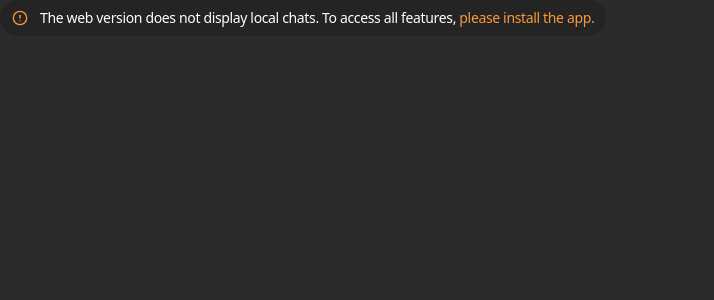
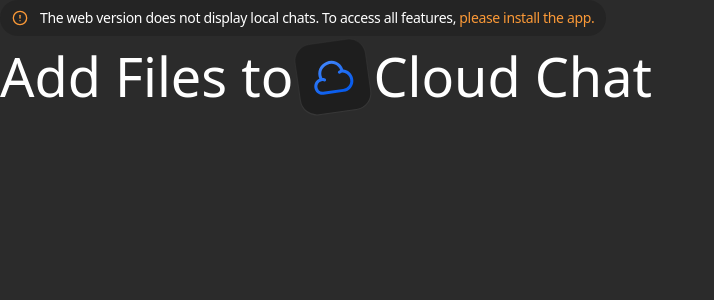
Before and after one commit to sakib-333/dashboard, a React (Vite) app: page / in a window 1280 px wide. Shown: the top 300 px of the page, without its empty margins (0-714 px from the left). Built offline with nearby package versions, Linux system fonts and the light colour scheme.

Commit message:
Add heading.

```diff
--- /dev/null
+++ b/src/components/SectionOne/Heading/Heading.tsx
@@ -0,0 +1,13 @@
+import cloudLogo from "../../../assets/cloud.svg";
+
+const Heading = () => {
+  return (
+    <div className="flex items-center">
+      <h1 className="text-[54px] font-[500]">Add Files to</h1>
+      <img src={cloudLogo} />
+      <h1 className="text-[54px] font-[500]">Cloud Chat</h1>
+    </div>
+  );
+};
+
+export default Heading;
--- a/src/components/SectionOne/SectionOne.tsx
+++ b/src/components/SectionOne/SectionOne.tsx
@@ -1,9 +1,11 @@
+import Heading from "./Heading/Heading";
 import Popup from "./Popup/Popup";
 
 const SectionOne = () => {
   return (
     <div className="min-h-screen bg-[#2B2B2B]">
       <Popup />
+      <Heading />
     </div>
   );
 };
```
Also changed, not shown: src/assets/cloud.svg (added).
